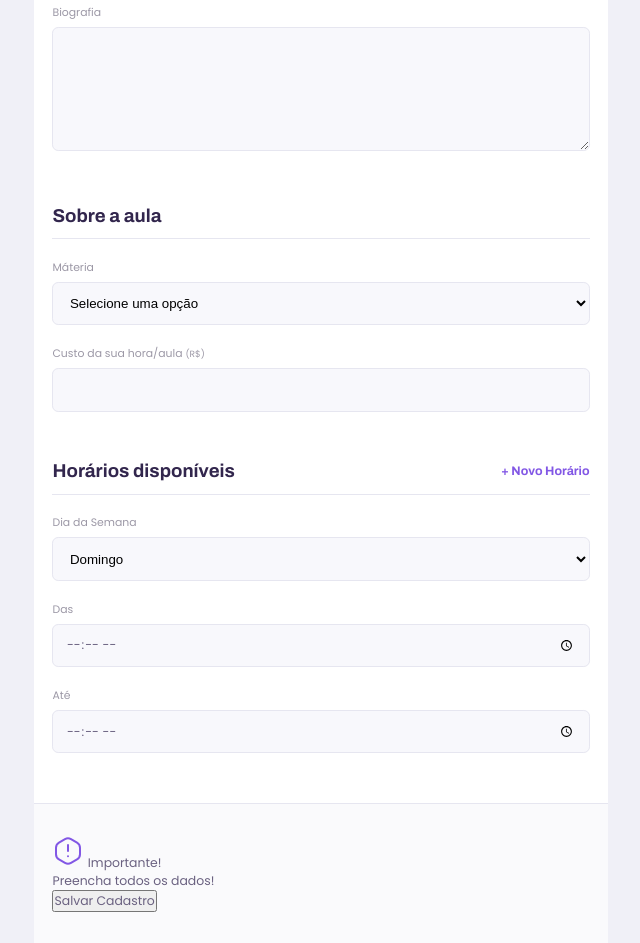
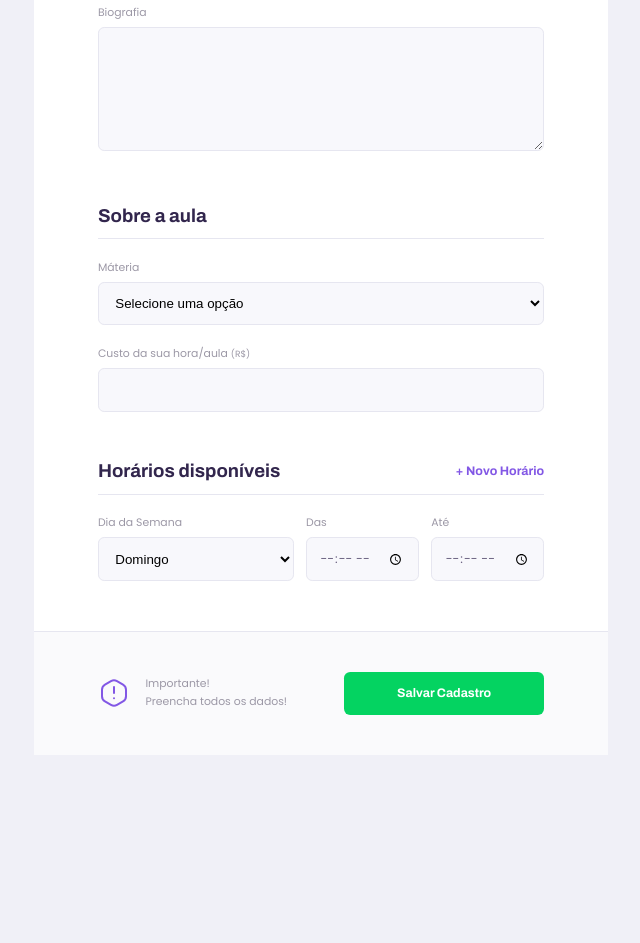
Before and after one commit to cdanielss/Proffy, a plain HTML site: page give-classes.html in a window 1280 px wide. Shown: the part 673-1616 px from the top of the page, without its empty margins (319-959 px from the left). After the commit the page ends 1428 px from the top, so only its background shows below. Drawn offline with Linux system fonts and the light colour scheme.

Commit message:
Frontend Completo

```diff
--- a/give-classes.html
+++ b/give-classes.html
@@ -77,7 +77,7 @@
                         <input name="cost" id="cost" type="number" required>
                     </div>
                 </fieldset>
-                <fieldset>
+                <fieldset id="schedule-items">
                     <legend>Horários disponíveis
                         <button id="add-time">+ Novo Horário</button>
                     </legend>
--- a/styles/partials/page-give-classes.css
+++ b/styles/partials/page-give-classes.css
@@ -64,8 +64,74 @@
     margin-top: 6.4rem;
 }
 
+#page-give-classes main footer p {
+    display: flex;
+    align-items: center;
+    justify-content: center;
+    font-size: 1.4rem;
+    line-height: 2.4rem;
+    color: var(--color-text-complement);
+}
+
+#page-give-classes main footer p img {
+    margin-right: 2rem;
+}
+
+#page-give-classes main footer button {
+    width: 100%;
+    height: 5.6rem;
+    background: var(--color-secondary);
+    color: var(--color-button-text);
+    border: 0;
+    border-radius: 0.8rem;
+    cursor: pointer;
+    font: 700 1.6rem Archivo;
+    display: flex;
+    align-items: center;
+    justify-content: center;
+    text-decoration: none;
+    transition: 0.2s;
+    margin-top: 3.2rem;
+
+}
+
+#page-give-classes main footer button:hover {
+    background: var(--color-secondary-dark);
+}
+
+.schedule-item+.schedule-item {
+    margin-top: 3.2rem;
+    padding-top: 3.2rem;
+    border-top: 1px solid var(--color-line-in-white);
+}
+
 @media(min-width: 700px) {
     #page-give-classes #container {
         max-width: 100vw;
     }
+    #page-give-classes .page-header .header-content {
+        margin-bottom: 0;
+    }
+    #page-give-classes main fieldset {
+        padding: 0 64px;
+    }
+    .schedule-item {
+        display: grid;
+        grid-template-columns: 2fr 1fr 1fr;
+        column-gap: 1.6rem;
+    }
+    #page-give-classes #schedule-items .select-block+.input-block,
+    #page-give-classes #schedule-items .input-block+.input-block  {
+        margin-top: 0;
+    }
+    #page-give-classes main footer {
+        padding: 40px 64px;
+        display: flex;
+        align-items: center;
+        justify-content: space-between;
+    }
+    #page-give-classes main footer button {
+        margin-top: 0;
+        width: 200px;
+    }
 }
```
